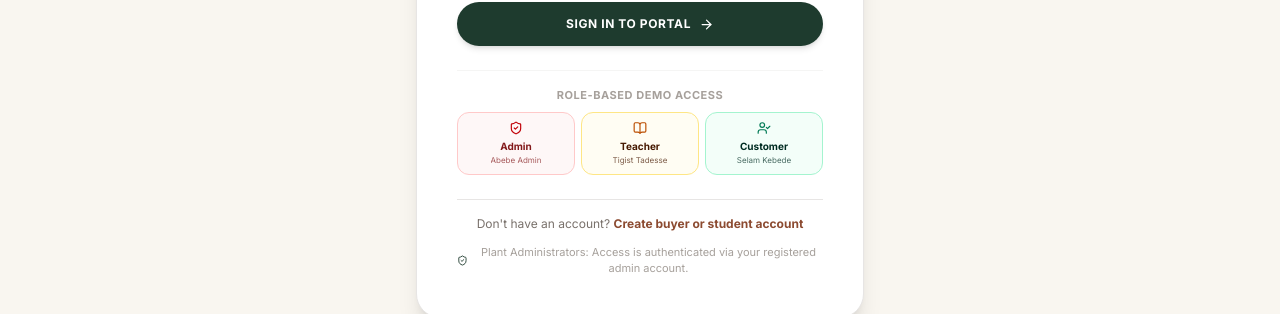
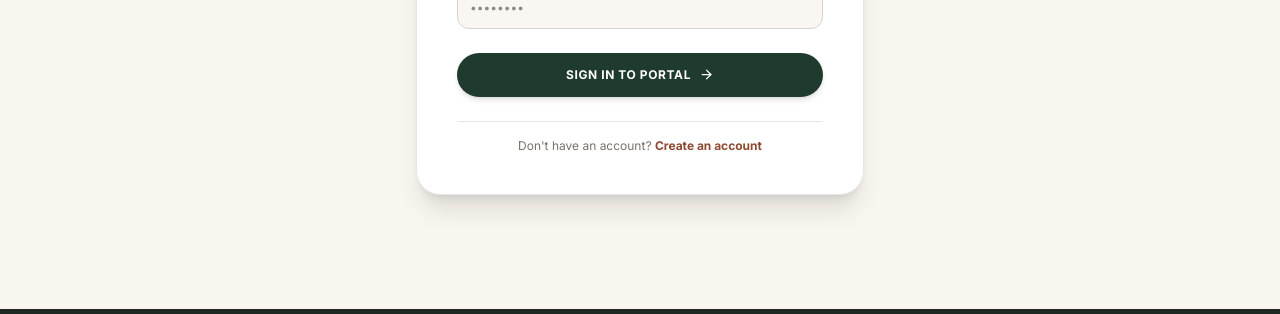
Before and after one commit to eyoabn/green-bag, a Next.js app: page /login in a window 1280 px wide. Shown: the part 491-805 px from the top of the page. Built offline with nearby package versions, Linux system fonts and the light colour scheme; no server answers; the database is empty; a web font is replaced by a local one.

Commit message:
feat: implement login page component and update audit documentation

```diff
--- a/src/app/login/page.tsx
+++ b/src/app/login/page.tsx
@@ -4,7 +4,7 @@ import { useState, Suspense } from "react";
 import Link from "next/link";
 import Image from "next/image";
 import { useRouter, useSearchParams } from "next/navigation";
-import { ArrowRight, Sparkles, CheckCircle2, AlertCircle, ShieldCheck, UserCheck, BookOpen } from "lucide-react";
+import { ArrowRight, Sparkles, CheckCircle2, AlertCircle } from "lucide-react";
 import { setLocalUser, AppUser } from "@/utils/auth";
 
 function LoginFormContent() {
@@ -75,31 +75,6 @@ function LoginFormContent() {
     }
   };
 
-  const handleQuickLogin = (demoEmail: string, demoPassword: string = "password123") => {
-    setEmail(demoEmail);
-    setPassword(demoPassword);
-    setIsLoading(true);
-    setErrorMessage("");
-
-    fetch("/api/auth/login", {
-      method: "POST",
-      headers: { "Content-Type": "application/json" },
-      body: JSON.stringify({ email: demoEmail, password: demoPassword }),
-    })
-      .then((r) => r.json())
-      .then((resJson) => {
-        if (resJson?.success && resJson?.user) {
-          completeLogin(resJson.user);
-        } else {
-          setErrorMessage(resJson?.error || "Unable to log in with quick account.");
-          setIsLoading(false);
-        }
-      })
-      .catch((err) => {
-        setErrorMessage(err?.message || "Quick login failed.");
-        setIsLoading(false);
-      });
-  };
 
   return (
     <div className="flex flex-col min-h-screen pt-24 pb-16 bg-[#F9F6F0] items-center justify-center px-4">
@@ -206,62 +181,13 @@ function LoginFormContent() {
           </button>
         </form>
 
-        {/* Real Demo Accounts for Easy Testing */}
-        <div className="mt-6 pt-4 border-t border-stone-100">
-          <p className="text-[11px] font-bold text-stone-400 uppercase tracking-wider mb-2 text-center">
-            Role-Based Demo Access
-          </p>
-          <div className="grid grid-cols-3 gap-1.5">
-            <button
-              type="button"
-              onClick={() => handleQuickLogin("admin@arenguade.com", "Password123!")}
-              className="py-2 px-2 rounded-xl border border-red-200 bg-red-50/60 hover:bg-red-900 hover:text-white transition-all text-red-900 text-center flex flex-col items-center gap-1 cursor-pointer"
-            >
-              <ShieldCheck size={14} className="text-red-700 shrink-0" />
-              <div className="overflow-hidden">
-                <p className="text-[10px] font-bold truncate">Admin</p>
-                <p className="text-[8px] opacity-70">Abebe Admin</p>
-              </div>
-            </button>
-
-            <button
-              type="button"
-              onClick={() => handleQuickLogin("teacher.tigist@arenguade.com", "Password123!")}
-              className="py-2 px-2 rounded-xl border border-amber-200 bg-amber-50/60 hover:bg-[#8C4B31] hover:text-white transition-all text-amber-950 text-center flex flex-col items-center gap-1 cursor-pointer"
-            >
-              <BookOpen size={14} className="text-amber-700 shrink-0" />
-              <div className="overflow-hidden">
-                <p className="text-[10px] font-bold truncate">Teacher</p>
-                <p className="text-[8px] opacity-70">Tigist Tadesse</p>
-              </div>
-            </button>
-
-            <button
-              type="button"
-              onClick={() => handleQuickLogin("customer.selam@gmail.com", "Password123!")}
-              className="py-2 px-2 rounded-xl border border-emerald-200 bg-emerald-50/60 hover:bg-[#1E3B2E] hover:text-white transition-all text-emerald-950 text-center flex flex-col items-center gap-1 cursor-pointer"
-            >
-              <UserCheck size={14} className="text-emerald-700 shrink-0" />
-              <div className="overflow-hidden">
-                <p className="text-[10px] font-bold truncate">Customer</p>
-                <p className="text-[8px] opacity-70">Selam Kebede</p>
-              </div>
-            </button>
-          </div>
-        </div>
-
-        <div className="mt-6 pt-4 border-t border-stone-200 flex flex-col items-center gap-2">
-          <div className="text-center text-xs text-stone-500">
+        <div className="mt-6 pt-4 border-t border-stone-200 text-center">
+          <p className="text-xs text-stone-500">
             Don&apos;t have an account?{" "}
             <Link href="/signup" className="text-[#8C4B31] font-bold hover:underline">
-              Create buyer or student account
+              Create an account
             </Link>
-          </div>
-
-          <div className="text-center text-[11px] text-stone-400 flex items-center gap-1.5 mt-1">
-            <ShieldCheck size={13} className="text-[#1E3B2E]" />
-            <span>Plant Administrators: Access is authenticated via your registered admin account.</span>
-          </div>
+          </p>
         </div>
       </div>
     </div>
```
Also changed, not shown: 1 other file (tests, documents, lock files or other folders).
